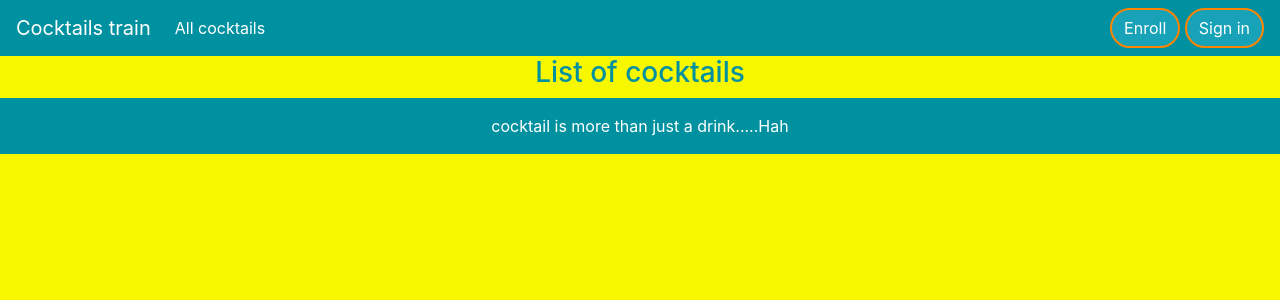
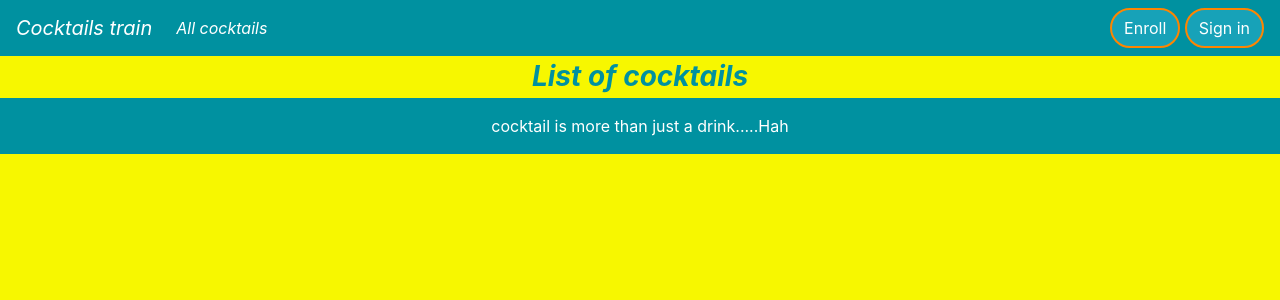
Before and after one commit to kleimenov/cocktailsTrain, a Node server app: page /cocktails in a window 1280 px wide. Shown: the top 300 px of the page. Run offline with Node 20, Linux system fonts and the light colour scheme; data that the repository does not hold is empty; some libraries are stand-ins or nearby versions.

Commit message:
start working at frontend part of project

```diff
--- a/public/styles/style.css
+++ b/public/styles/style.css
@@ -56,6 +56,10 @@
   text-decoration: none;
 }
 
+.cocktail-link:hover {
+  color: blue;
+}
+
 .img-features {
   width: 150px;
   height: auto;
--- a/public/styles/style.scss
+++ b/public/styles/style.scss
@@ -63,6 +63,11 @@
     text-decoration: none;
 }
 
+.cocktail-link:hover {
+    color: blue;
+}
+
+
 .img-features {
     width: 150px;
     height: auto;
--- a/views/cocktails.ejs
+++ b/views/cocktails.ejs
@@ -13,7 +13,7 @@
     <%- include('partials/_header') %>
     <main>
       <div class="container">
-        <h3 class="text-aqua text-center">List of cocktails</h3>
+        <h3 class="text-aqua text-center font-italic font-weight-bold m-1">List of cocktails</h3>
         <div class="row-lg-3 row-md-3 row-sm-6 row-xs-12">
           <ul class="row justify-content-center m-0 p-0">
             <% for (let cocktail of cocktails) {%>
--- a/views/myCocktails.ejs
+++ b/views/myCocktails.ejs
@@ -17,8 +17,8 @@
           <div>
             <ul>
               <% for (let cocktail of cocktails) {%>
-              <li>
-                <a href="/cocktail/<%=cocktail.cocktail_id %>"><%= cocktail.cocktail_name %></a>
+              <li class="cocktail-list">
+                <a class="cocktail-link m-0 font-weight-normal text-orange" href="/cocktail/<%=cocktail.cocktail_id %>"><%= cocktail.cocktail_name %></a>
               </li>
               <% } %>
             </ul>
--- a/views/partials/_header.ejs
+++ b/views/partials/_header.ejs
@@ -1,8 +1,8 @@
 <header>
   <nav class="navbar navbar-expand-md navbar-dark bg-aqua">
-    <a class="navbar-brand text-white" href="/">Cocktails train</a>
+    <a class="navbar-brand text-white font-italic" href="/">Cocktails train</a>
     <div class="collapse navbar-collapse" id="navbarNavAltMarkup">
-      <div class="navbar-nav">
+      <div class="navbar-nav font-italic">
         <a class="nav-item nav-link text-white" href="/cocktails">All cocktails</a>
         <% if (user) { %>
         <a class="nav-item nav-link text-white" href="/myCocktails">My cooktailes list</a>
```
Also changed, not shown: 1 other file.
